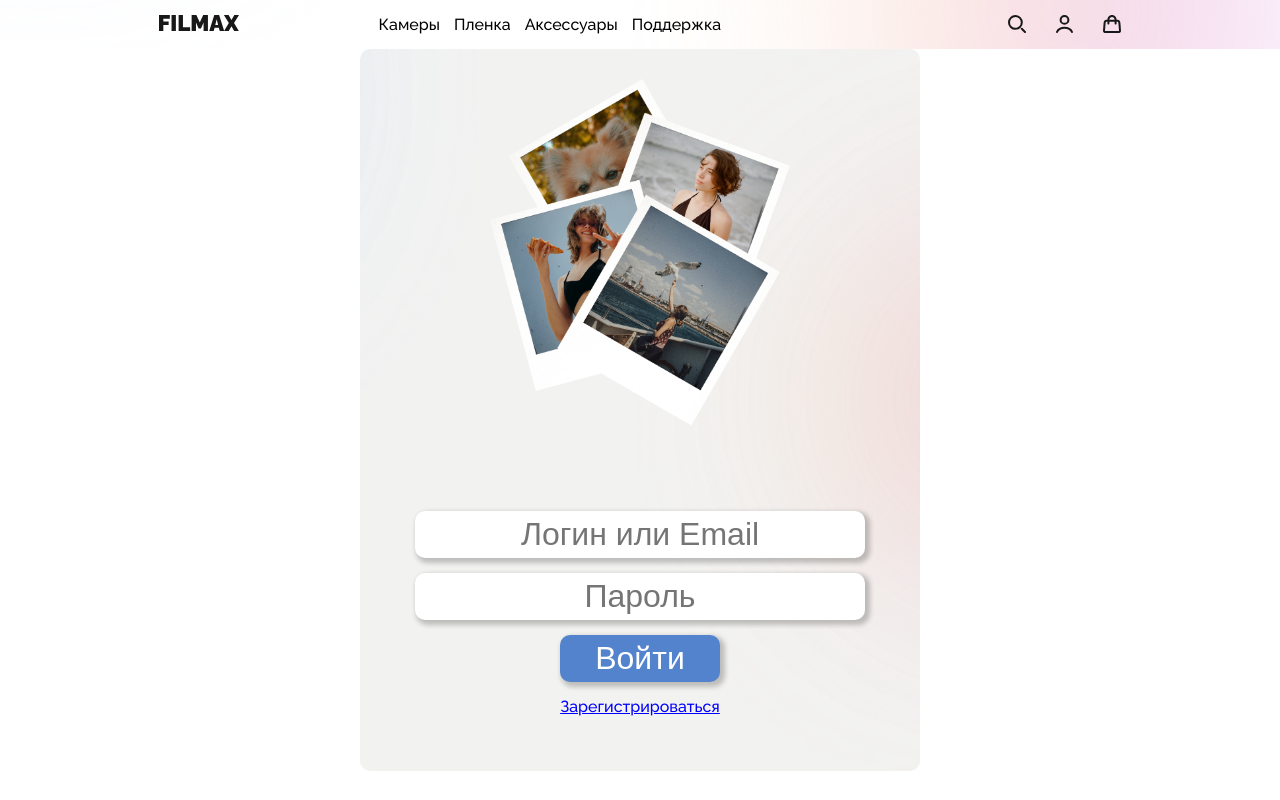
After one commit to veshakov/The-Maket-For-College, a PHP site: page /public/login-2.php in a window 1280 px wide. The commit adds this page. Run offline with PHP 8.4, Linux system fonts and the light colour scheme.

Commit message:
remake login

```diff
--- /dev/null
+++ b/css/login_2.css
@@ -0,0 +1,47 @@
+/* *{
+    border: 1px solid black;
+}*/
+html, body{
+    height: 100%;
+}
+
+ .photo{
+    width: 300px;
+    margin:30px auto;
+
+ }
+form{
+    margin: 35px;
+    /* background: white; */
+    padding: 20px;
+    border-radius: 10px;
+}
+form input{
+    padding: 5px 15px 5px 15px;
+	font-size: 32px;
+	text-align: center;
+    box-shadow: 3px 3px 5px 2px rgba(0, 0, 0, 0.219) ;
+    border: 0;
+    border-radius: 10px;
+}
+.button_auth{
+    color: white;
+    background: rgb(82, 131, 204);
+    transition: 0.1s;
+    padding: 5px 35px;
+}
+.button_auth:hover{
+    color: rgb(82, 131, 204);
+    background: white;
+    transition: 0.2s;
+    padding: 5px 40px;
+
+}
+.section{
+    margin: auto;
+    border-radius: 10px;
+    background: url(../media/gradient.png), rgba(219, 217, 215, 0.349);
+    background-repeat: no-repeat;
+    background-position: center;
+    background-size: cover;
+}
--- /dev/null
+++ b/css/style_2.css
@@ -0,0 +1,162 @@
+*{
+    margin: 0;
+    padding: 0;
+    box-sizing: border-box;
+/*    border: 1px solid black;*/
+}
+
+html{
+    min-height: 100%;
+}
+
+@font-face {
+  font-family: 'Raleway';
+  src: url("../fonts/Raleway-Reguar.ttf");
+}
+@font-face{
+    font-family: "Raleway";
+    src: url("../fonts/Raleway-Medium.ttf");
+    font-weight: normal;
+}
+@font-face{
+    font-family: "Raleway";
+    src: url("../fonts/Raleway-SemiBold.ttf");
+    font-weight: bold;
+}
+
+.flex{ display: flex; }
+.col{ flex-direction: column; }
+.a-center{ align-items: center; }
+.row{ flex-direction: row; }
+.wrap{ flex-wrap: wrap; }
+
+.jfsa{ justify-content: space-around; }
+.jfsb{ justify-content: space-between; }
+
+.vh9{ height: 90vh; }
+
+.h100{ height: 100%; }
+
+.m-10-r{ margin-right: 10px; }
+.m-30-r{ margin-right: 30px; }
+
+.m-5-b{ margin-bottom: 5px; }
+.m-15-b{ margin-bottom: 15px; }
+.m-25-b{ margin-bottom: 25px; }
+.m-30-b{ margin-bottom: 30px; }
+.m-90-b{ margin-bottom: 90px; }
+
+.p-15{ padding: 15px; }
+.p-60{ padding: 60px; }
+
+.link{
+    color: blue;
+    text-decoration: underline;
+}
+
+h1 {
+    font-family: "Raleway";
+    font-weight: bold;
+}
+
+a {
+    font-family: Raleway;
+}
+
+h2, p, h3{ font-family: "Raleway"; }
+
+.background{
+    background-image: url('../media/gradient.png');
+    background-repeat: no-repeat;
+    background-position: center;
+    background-size: cover;
+}
+
+.underline{
+    background: black;
+    height: 2px;
+    width: 0;
+    transition: 0.3s;
+    margin-top: 5px;
+}
+
+.header_top{
+    padding: 15px;
+    justify-content: space-around;
+}
+
+.header_top a{
+    text-decoration: none;
+    color: black;
+}
+
+.header_top .a-logo{
+    margin-right: 140px;
+}
+
+
+
+
+.header_block .text{
+    width: 800px;
+    margin-right: 200px;
+}
+
+.button{
+    text-decoration: none;
+    color: white;
+    background: black;
+    padding: 5px 15px 5px 15px;
+    border-radius: 15px;
+    transition: 0.3s;
+}
+
+.button:hover{
+    background: #ccc;
+    color: black;
+}
+
+main a{
+    text-decoration: none;
+    color: black;
+}
+
+main .section2{
+    padding: 50px;
+    height: 530px;
+    background-image: url('../media/8.png');
+    background-repeat: no-repeat;
+    background-position: right;
+    background-size: 100%;
+    margin-bottom: 10px;
+}
+
+main .wrapper-see-all:hover .underline{
+    width: 120%;
+}
+
+main .section2 .block{
+    width: 800px;
+    height: 150px;
+}
+
+main .section3{
+    padding: 45px;
+}
+
+main .section3 .text{
+    width: 800px;
+}
+
+main .section3 .text *{
+    text-align: center;
+    font-family: Raleway;
+}
+
+main .section4 .block1{
+    margin-left: 65px;
+}
+
+footer{
+    padding: 15px;
+}
--- /dev/null
+++ b/include/header_top.php
@@ -0,0 +1,12 @@
+<div class="flex wrap">
+    <a class="flex col a-center a-logo" href="../">
+        <img class="logo" src="../logo/logotype.svg" alt="Лого">
+
+    </a>
+    <nav>
+        <a class="m-10-r" href="#">Камеры</a>
+        <a class="m-10-r" href="#">Пленка</a>
+        <a class="m-10-r" href="#">Аксессуары</a>
+        <a href="#">Поддержка</a>
+    </nav>
+</div>
--- /dev/null
+++ b/public/login-2.php
@@ -0,0 +1,44 @@
+<!DOCTYPE html>
+<html lang="ru">
+<head>
+    <meta charset="UTF-8">
+    <meta name="viewport" content="width=device-width, initial-scale=1.0">
+    <title>Document</title>
+    <link rel="stylesheet" href="../css/style_2.css">
+    <link rel="stylesheet" href="../css/login_2.css">
+</head>
+<body>
+<header class="background">
+        <div class="flex header_top">
+        	<?php
+        	include '../include/header_top.php';
+        	?>
+			<div class="icons flex wrap">
+	        	<a href="#" class="flex col a-center m-30-r">
+	        		<img src="../media/search.svg" alt="Поиск">
+				</a>
+				<a href="#" class="flex col a-center m-30-r">
+					<img src="../media/user.svg" alt="Профиль">
+				</a>
+				<a href="#" class="flex col a-center">
+					<img src="../media/bag.svg" alt="Корзина">
+				</a>
+	        </div>
+    	</div>
+	</header>
+        <main class="flex col vh9 jfsa " >
+                <section class="section background flex col ">
+
+                    <img class="photo" src="../media/photos.png" alt="photo">
+                    <form class="flex col a-center " action="../php/authorization.php" method="POST">
+		            	<input class="m-15-b" type="text" placeholder="Логин или Email" name="login">
+		            	<input class="m-15-b" type="password" placeholder="Пароль" name="password">
+		            	<input class="button_auth m-15-b w100" type="submit" value="Войти" name="submit">
+		            	<div class="flex col a-center">
+		            		<a class="link" href="./registration.php">Зарегистрироваться</a>
+		            	</div>
+		            </form>
+                </section>
+        </main>
+</body>
+</html>
--- a/public/login.php
+++ b/public/login.php
@@ -4,14 +4,14 @@
 	<meta charset="UTF-8">
 	<meta name="viewport" content="width=device-width, initial-scale=1.0">
 	<title>Document</title>
-	<link rel="stylesheet" href="../css/style.css">
+	<link rel="stylesheet" href="../css/style_2.css">
 	<link rel="stylesheet" href="../css/login.css">
 </head>
 <body>
 	<header class="background">
-        <div class="flex header1">
+        <div class="flex header_top">
         	<?php
-        	include '../include/header1.php';
+        	include '../include/header_top.php';
         	?>
 			<div class="icons flex wrap">
 	        	<a href="#" class="flex col a-center m-30-r">
--- a/public/registration.php
+++ b/public/registration.php
@@ -9,9 +9,9 @@
 </head>
 <body>
 	<header class="background">
-        <div class="flex header1">
+        <div class="flex header_top">
         	<?php
-        	include '../include/header1.php';
+        	include '../include/header_top.php';
         	?>
 			<div class="icons flex wrap">
 	        	<a href="#" class="flex col a-center m-30-r">
```
Also changed, not shown: index.php (+7 -7 lines).
